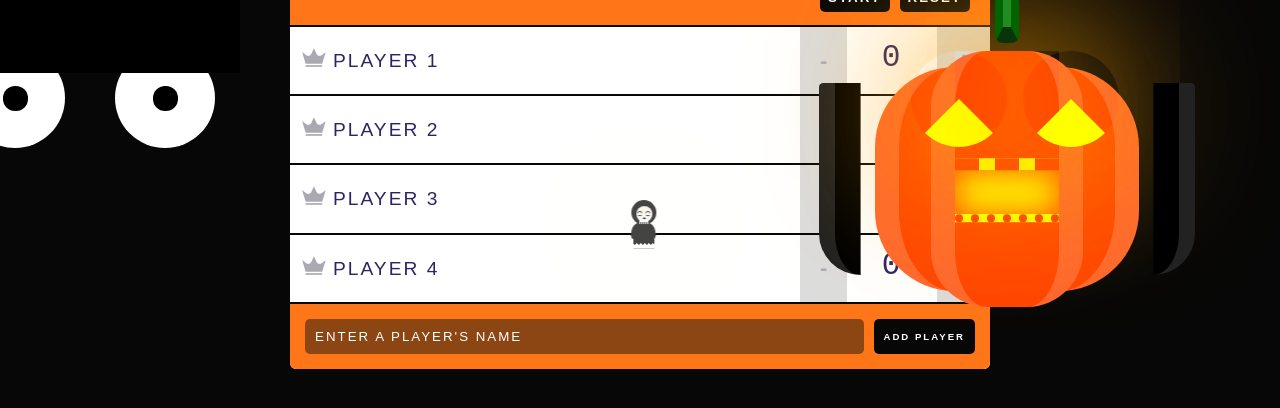
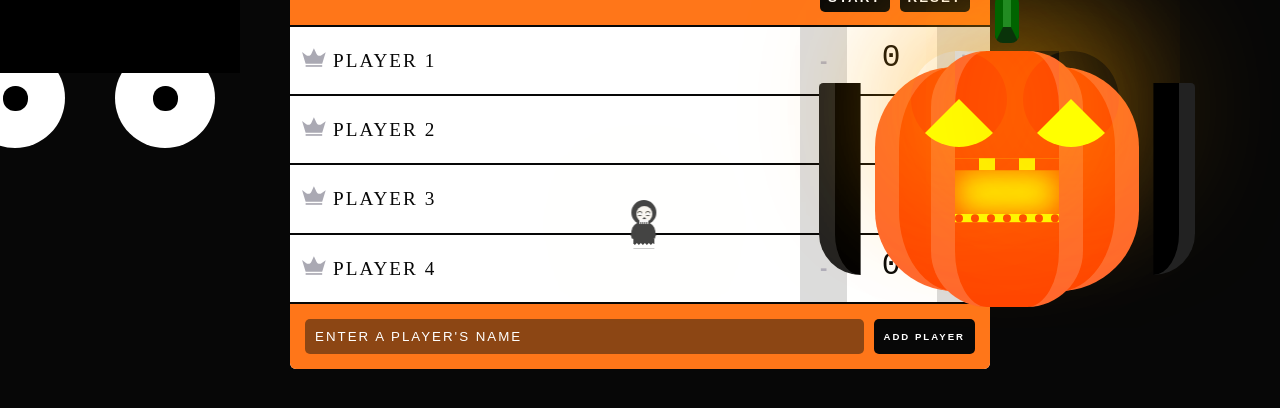
Before and after one commit to davidpofo/halloweenscoreboard, a React app: page / in a window 1280 px wide. Shown: the part 178-586 px from the top of the page. Built offline with nearby package versions, Linux system fonts and the light colour scheme.

Commit message:
Some syntax additions and styling changes

```diff
--- a/src/components/AddPlayerForm.js
+++ b/src/components/AddPlayerForm.js
@@ -2,14 +2,14 @@ import React, {Component} from 'react';
 
 class AddPlayerForm extends Component {
 
-    playerInput = React.createRef()
+    playerInput = React.createRef();
 
 
     handleSubmit = (e) => {
     e.preventDefault();
     this.props.addPlayer(this.playerInput.current.value);
     e.currentTarget.reset();
-    }
+    };
 
     render() {
         return (
--- a/src/index.css
+++ b/src/index.css
@@ -348,7 +348,11 @@ svg {
 
   .player-name,
   .counter-score {
-    color: #2F2366;
+    color: #070707;
+           font-weight: normal;
+    letter-spacing: 2px;
+    font-size: 1em;
+      font-family: 'Bungee', cursive;
   }
 
   .player-name {
@@ -542,13 +546,6 @@ h1 {
     /*animation: letter 5s infinite alternate;*/
         text-shadow: 0 5px #964527;
 }
-
-/*h1 span {*/
-/*    display: block;*/
-/*    font-size: 0.7em;*/
-/*    color: orange;*/
-/*    text-shadow: 0 5px #964527;*/
-/*}*/
 
 
 .lantern {
```
